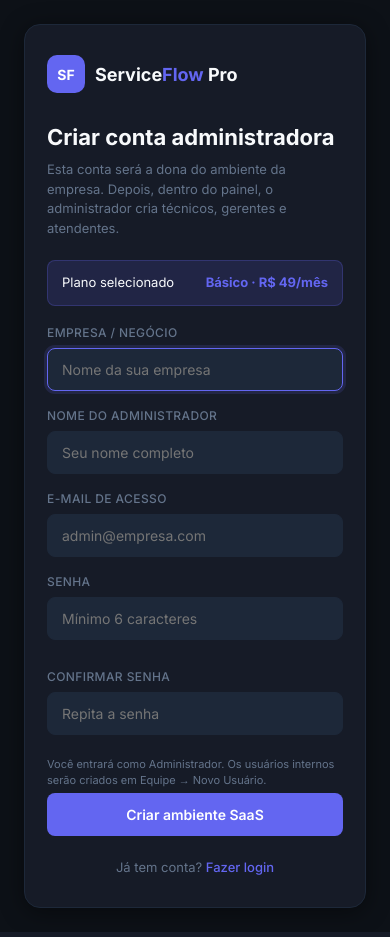
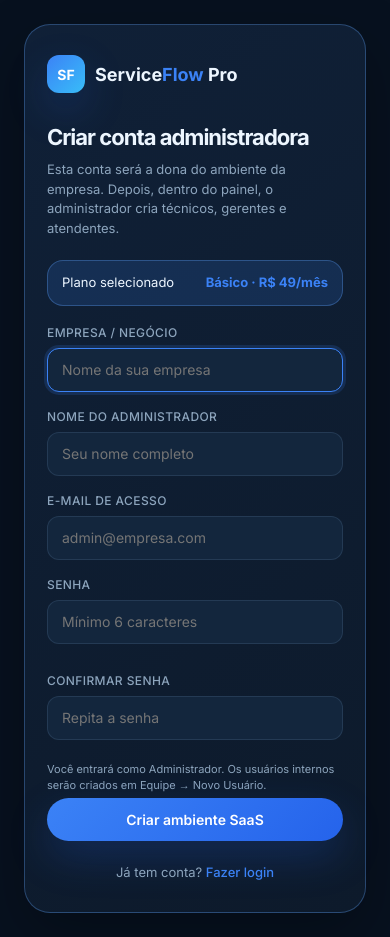
Before and after one commit to AdrianKoll/ServiceFlow, a Flask app: page /cadastro in a window 390 px wide. Run offline with Flask 3, Linux system fonts and the light colour scheme.

Commit message:
feat: aplicar identidade visual bento azul
Aplica tema visual global com superfícies escuras em camadas, cartões bento, tipografia monoespaçada para métricas, azul como cor principal e ajustes responsivos. O tema é carregado nas telas autenticadas, públicas, de login e cadastro.\n\nCo-authored-by: Manus <dev-agent@manus.ai>

```diff
--- a/core/context.py
+++ b/core/context.py
@@ -12,9 +12,9 @@ def register_context_processors(app):
         unread_count  = get_unread_count()
         from flask import session, url_for
         theme         = session.get('theme', 'dark')
-        primary_color = session.get('primary_color', '#6366f1')
+        primary_color = session.get('primary_color', '#2563eb')
         font_size     = session.get('font_size', '14')
-        avatar_color  = session.get('avatar_color', '#6366f1')
+        avatar_color  = session.get('avatar_color', '#2563eb')
         avatar_url = url_for('static', filename=current_user.avatar) if current_user and current_user.avatar else None
         role          = current_user.role if current_user else 'admin'
         current_plan  = get_current_plan(current_user) if current_user else PLAN_CATALOG['basic']
--- a/static/css/sidebar.css
+++ b/static/css/sidebar.css
@@ -163,7 +163,7 @@
   height: 32px;
   border-radius: 50%;
   background: var(--primary);
-  border: 1px solid rgba(99, 102, 241, 0.3);
+  border: 1px solid rgba(37, 99, 235, 0.3);
   display: flex;
   align-items: center;
   justify-content: center;
--- /dev/null
+++ b/static/css/theme.css
@@ -0,0 +1,172 @@
+/* Tema visual ServiceFlow: Midnight Blue Bento.
+   Superfícies em camadas, cartões amplos e azul como assinatura da marca. */
+
+:root {
+  --bg: #07111f;
+  --bg-card: #0d1a2b;
+  --bg-hover: #13263d;
+  --bg-elevated: #102239;
+  --border: rgba(148, 190, 235, 0.13);
+  --border-strong: rgba(96, 165, 250, 0.32);
+  --text: #edf6ff;
+  --text-muted: #8da5bd;
+  --text-subtle: #526b83;
+  --primary: #3b82f6;
+  --primary-hover: #60a5fa;
+  --primary-fg: #ffffff;
+  --primary-alpha: rgba(59, 130, 246, 0.16);
+  --success: #35d399;
+  --warning: #f5c451;
+  --danger: #fb7185;
+  --info: #38bdf8;
+  --radius: 14px;
+  --radius-sm: 10px;
+  --radius-lg: 24px;
+  --shadow: 0 22px 60px rgba(0, 0, 0, 0.28);
+  --shadow-blue: 0 16px 42px rgba(37, 99, 235, 0.22);
+}
+
+.light {
+  --bg: #f4f8fc;
+  --bg-card: #ffffff;
+  --bg-hover: #eaf2fb;
+  --bg-elevated: #f8fbff;
+  --border: rgba(30, 78, 121, 0.13);
+  --border-strong: rgba(37, 99, 235, 0.32);
+  --text: #10243a;
+  --text-muted: #60758a;
+  --text-subtle: #8ba0b4;
+  --primary: #2563eb;
+  --primary-hover: #1d4ed8;
+  --primary-alpha: rgba(37, 99, 235, 0.1);
+  --shadow: 0 16px 40px rgba(31, 65, 102, 0.1);
+}
+
+body {
+  background:
+    radial-gradient(circle at 88% -10%, rgba(37, 99, 235, 0.14), transparent 30rem),
+    radial-gradient(circle at 8% 0%, rgba(56, 189, 248, 0.06), transparent 24rem),
+    var(--bg);
+}
+
+html, body, button, input, select, textarea { font-family: "Inter", -apple-system, BlinkMacSystemFont, "Segoe UI", sans-serif; }
+
+h1, h2, h3, .page-title, .dash-greeting-title { letter-spacing: -0.045em; }
+.kpi-value, .dash-stat-value, .pricing-price, .subscription-price, .billing-overview-main h2,
+.health-ring span, .team-score-item strong { font-family: "IBM Plex Mono", "SFMono-Regular", Consolas, monospace; font-variant-numeric: tabular-nums; }
+
+.layout { background: transparent; }
+.page-body { max-width: 1380px; padding: 30px clamp(18px, 3vw, 42px) 42px; }
+
+.card,
+.modal,
+.pricing-card,
+.alert-card {
+  background: linear-gradient(145deg, color-mix(in srgb, var(--bg-card) 96%, var(--primary) 4%), var(--bg-card));
+  border: 1px solid var(--border);
+  border-radius: var(--radius-lg);
+  box-shadow: var(--shadow);
+}
+.card { padding: 22px; }
+.card:hover { border-color: color-mix(in srgb, var(--border-strong) 70%, var(--border)); }
+.card-header { padding: 0 0 16px; border-bottom: 1px solid var(--border); }
+.card-title { font-size: 12px; text-transform: uppercase; letter-spacing: .08em; color: var(--text-muted); }
+.card-body { padding: 18px 0 0; }
+
+.page-header { margin-bottom: 24px; }
+.page-title { font-size: clamp(26px, 3vw, 38px); font-weight: 750; }
+.page-subtitle { margin-top: 7px; color: var(--text-muted); }
+
+.btn { border-radius: 999px; min-height: 38px; padding: 8px 16px; font-weight: 650; transition: transform .2s ease, border-color .2s ease, background .2s ease, box-shadow .2s ease; }
+.btn:hover { transform: translateY(-1px); }
+.btn-primary { background: linear-gradient(135deg, var(--primary), #2563eb); box-shadow: var(--shadow-blue); }
+.btn-primary:hover { background: linear-gradient(135deg, var(--primary-hover), var(--primary)); }
+.btn-secondary { background: var(--bg-hover); border-color: var(--border); }
+.btn-ghost { border-radius: 999px; }
+
+.form-control,
+.search-input,
+.header-search input { background: color-mix(in srgb, var(--bg) 78%, var(--bg-card)); border-color: var(--border); border-radius: 12px; min-height: 42px; }
+.form-control:focus, .search-input:focus, .header-search input:focus { border-color: var(--primary); box-shadow: 0 0 0 4px var(--primary-alpha); }
+.form-label { text-transform: uppercase; letter-spacing: .08em; font-size: 10px; font-weight: 750; }
+
+.kpi-grid, .insight-grid, .dash-charts-grid, .dash-grid, .dash-stats-row { gap: 18px; }
+.kpi-card { min-height: 142px; padding: 22px; }
+.kpi-label { text-transform: uppercase; letter-spacing: .08em; font-size: 10px; }
+.kpi-value { font-size: clamp(26px, 3vw, 38px); letter-spacing: -.07em; }
+.pro-kpi::after { width: 130px; height: 130px; right: -42px; top: -48px; background: radial-gradient(circle, var(--primary-alpha), transparent 68%); }
+.progress-bar { height: 6px; border-radius: 999px; background: var(--bg-hover); }
+.progress-fill { border-radius: inherit; background: linear-gradient(90deg, var(--primary), #60a5fa); }
+
+.insight-card, .dash-recent-card { min-height: 220px; }
+.insight-card .card-header, .dash-recent-card .card-header { padding-bottom: 14px; }
+.health-list div, .activity-item, .team-score-item, .decision-card { border-radius: 14px; background: color-mix(in srgb, var(--bg-hover) 72%, transparent); border-color: var(--border); }
+.health-list div { padding: 11px 12px; }
+.activity-item, .team-score-item { padding: 12px; }
+.activity-icon, .team-avatar { border-radius: 12px; background: var(--primary-alpha); color: var(--primary); }
+
+.table-container { border: 1px solid var(--border); border-radius: 16px; overflow: hidden; }
+table { font-size: 13px; }
+th { background: color-mix(in srgb, var(--bg-hover) 72%, transparent); padding: 13px 15px; letter-spacing: .09em; }
+td { padding: 14px 15px; }
+tbody tr:hover { background: var(--primary-alpha); }
+
+.badge { border-radius: 999px; padding: 4px 9px; font-size: 10px; letter-spacing: .02em; }
+
+.sidebar { background: color-mix(in srgb, var(--bg-card) 92%, var(--bg)); border-right-color: var(--border); }
+.sidebar-header { padding: 22px 20px; border-bottom-color: var(--border); }
+.sidebar-logo-icon { border-radius: 12px; background: linear-gradient(135deg, var(--primary), #60a5fa); box-shadow: var(--shadow-blue); }
+.sidebar-logo-text { letter-spacing: -.04em; }
+.nav-group { margin-bottom: 24px; }
+.nav-group-label { font-size: 9px; letter-spacing: .14em; color: var(--text-subtle); }
+.nav-item { border-radius: 12px; padding: 10px 12px; }
+.nav-item:hover { background: var(--bg-hover); }
+.nav-item.active { background: var(--primary-alpha); color: #93c5fd; box-shadow: inset 3px 0 0 var(--primary); }
+.sidebar-plan-card { border-radius: 20px; background: linear-gradient(145deg, var(--bg-elevated), var(--primary-alpha)); border-color: var(--border); }
+.sidebar-upgrade-btn { border-radius: 999px; background: var(--primary); box-shadow: var(--shadow-blue); }
+
+.header { height: 70px; padding: 0 clamp(18px, 3vw, 42px); background: color-mix(in srgb, var(--bg) 78%, transparent); border-bottom-color: var(--border); backdrop-filter: blur(18px); }
+.header-search { max-width: 460px; }
+.header-search input { border-radius: 999px; padding-top: 9px; padding-bottom: 9px; }
+.header-btn { border-radius: 12px; }
+.profile-btn { border: 1px solid transparent; }
+.profile-btn:hover { border-color: var(--border); }
+.profile-avatar { background: linear-gradient(135deg, var(--primary), #38bdf8); box-shadow: var(--shadow-blue); }
+.dropdown-panel { border-radius: 18px; background: var(--bg-card); border-color: var(--border-strong); box-shadow: var(--shadow); }
+
+.dash-greeting { margin-bottom: 26px; }
+.dash-greeting-title { font-size: clamp(28px, 4vw, 44px); }
+.dash-greeting-sub { font-size: 14px; }
+.quick-actions { gap: 10px; }
+
+.public-page { background: radial-gradient(circle at 80% 0%, rgba(37, 99, 235, .2), transparent 34rem), var(--bg); }
+.public-nav { padding: 18px clamp(18px, 5vw, 80px); border-bottom-color: var(--border); }
+.public-logo-icon { background: linear-gradient(135deg, var(--primary), #38bdf8); box-shadow: var(--shadow-blue); }
+.public-btn { border-radius: 999px; }
+.public-btn-primary { background: linear-gradient(135deg, var(--primary), #2563eb); box-shadow: var(--shadow-blue); }
+.hero-preview, .preview-card, .preview-chart, .preview-list, .feature-card, .plan-card { border-radius: 24px; border-color: var(--border); }
+.preview-card, .preview-chart, .preview-list { background: color-mix(in srgb, var(--bg-card) 86%, var(--primary) 14%); }
+.feature-card, .plan-card { background: linear-gradient(145deg, var(--bg-card), var(--bg-elevated)); }
+
+.flash { border-radius: 14px; }
+
+/* Auth pages share the same calm, layered workspace language. */
+.auth-card {
+  background: linear-gradient(145deg, color-mix(in srgb, var(--bg-card) 94%, var(--primary) 6%), var(--bg-card)) !important;
+  border-radius: 26px !important;
+  border-color: var(--border-strong) !important;
+  box-shadow: var(--shadow) !important;
+}
+.auth-logo-icon { background: linear-gradient(135deg, var(--primary), #38bdf8) !important; border-radius: 12px !important; box-shadow: var(--shadow-blue); }
+.auth-title { letter-spacing: -.045em; }
+.auth-card .btn-primary { border-radius: 999px !important; background: linear-gradient(135deg, var(--primary), #2563eb) !important; box-shadow: var(--shadow-blue); }
+.auth-card .form-control { min-height: 44px; border-radius: 12px !important; }
+.plan-pill { border-radius: 16px !important; border-color: var(--border-strong) !important; }
+
+@media (max-width: 768px) {
+  .page-body { padding: 22px 14px 30px; }
+  .header { height: 62px; padding: 0 14px; }
+  .card { padding: 18px; border-radius: 20px; }
+  .kpi-card { min-height: 124px; }
+  .dash-greeting-title { font-size: 28px; }
+}
--- a/static/css/topbar.css
+++ b/static/css/topbar.css
@@ -221,7 +221,7 @@
   background: var(--bg-hover);
 }
 .notif-item.unread {
-  background: rgba(99, 102, 241, 0.06);
+  background: rgba(37, 99, 235, 0.06);
 }
 .notif-dot {
   width: 8px;
--- a/static/css/variables.css
+++ b/static/css/variables.css
@@ -6,7 +6,7 @@
 
 /* ── Tokens: tema escuro (padrão) ──
    Fonte: hsl(225 21% 7%), hsl(225 22% 11%), hsl(217 33% 17%)
-   Primary: hsl(243 75% 59%) = indigo #6366f1
+   Primary: azul ServiceFlow
    ─────────────────────────────────────── */
 :root {
   color-scheme: dark;
@@ -38,13 +38,13 @@
 
   /* ──────────────────────────────────────────
 
-     Primária — Indigo
+     Primária — Azul ServiceFlow
 
      ────────────────────────────────────────── */
-  --primary: #6366f1;
-  --primary-hover: #5558e3;
+  --primary: #2563eb;
+  --primary-hover: #1d4ed8;
   --primary-fg: #ffffff;
-  --primary-alpha: rgba(99, 102, 241, 0.15);
+  --primary-alpha: rgba(37, 99, 235, 0.15);
 
   /* ──────────────────────────────────────────
 
@@ -103,13 +103,13 @@
 
   /* ──────────────────────────────────────────
 
-     Primária — Indigo (igual no escuro)
+     Primária — Azul ServiceFlow
 
      ────────────────────────────────────────── */
-  --primary: #6366f1;
-  --primary-hover: #5558e3;
+  --primary: #2563eb;
+  --primary-hover: #1d4ed8;
   --primary-fg: #ffffff;
-  --primary-alpha: rgba(99, 102, 241, 0.1);
+  --primary-alpha: rgba(37, 99, 235, 0.1);
 
   /* ──────────────────────────────────────────
 
--- a/templates/base.html
+++ b/templates/base.html
@@ -5,7 +5,7 @@
   <meta name="viewport" content="width=device-width, initial-scale=1.0"/>
   <title>{% block title %}ServiceFlow Pro{% endblock %}</title>
   <link rel="preconnect" href="https://fonts.googleapis.com"/>
-  <link href="https://fonts.googleapis.com/css2?family=Inter:wght@400;500;600;700&display=swap" rel="stylesheet"/>
+  <link href="https://fonts.googleapis.com/css2?family=IBM+Plex+Mono:wght@400;500;600;700&family=Inter:wght@400;500;600;700&display=swap" rel="stylesheet"/>
   <!-- ─── Folhas de estilo organizadas por camada ───────────────────
        Ordem de carregamento:
        1. variables  → tokens globais de cor, fonte, espaçamento, borda e sombra
@@ -31,6 +31,7 @@
   <link rel="stylesheet" href="{{ url_for('static', filename='css/modules/relatorios.css') }}"/>
   <link rel="stylesheet" href="{{ url_for('static', filename='css/modules/configuracoes.css') }}"/>
   <link rel="stylesheet" href="{{ url_for('static', filename='css/responsive.css') }}"/>
+  <link rel="stylesheet" href="{{ url_for('static', filename='css/theme.css') }}"/>
   <style>
     .pos-relative { position: relative; }
     .notif-rel { position: relative; }
--- a/templates/cadastro.html
+++ b/templates/cadastro.html
@@ -5,9 +5,10 @@
   <meta name="viewport" content="width=device-width, initial-scale=1.0"/>
   <title>Criar Conta — ServiceFlow Pro</title>
   <link rel="preconnect" href="https://fonts.googleapis.com"/>
-  <link href="https://fonts.googleapis.com/css2?family=Inter:wght@400;500;600;700&display=swap" rel="stylesheet"/>
+  <link href="https://fonts.googleapis.com/css2?family=IBM+Plex+Mono:wght@400;500;600;700&family=Inter:wght@400;500;600;700&display=swap" rel="stylesheet"/>
   <link rel="stylesheet" href="{{ url_for('static', filename='css/variables.css') }}"/>
   <link rel="stylesheet" href="{{ url_for('static', filename='css/base.css') }}"/>
+  <link rel="stylesheet" href="{{ url_for('static', filename='css/theme.css') }}"/>
   <style>
     * { box-sizing: border-box; margin: 0; padding: 0; }
     body { font-family:'Inter',sans-serif; background:var(--bg); color:var(--text); min-height:100vh; display:flex; align-items:center; justify-content:center; padding:24px; }
@@ -16,7 +17,7 @@
     .auth-logo-icon { width:38px; height:38px; background:var(--primary); border-radius:10px; display:flex; align-items:center; justify-content:center; font-size:14px; font-weight:700; color:#fff; }
     .auth-logo-text { font-size:18px; font-weight:700; color:var(--text); } .auth-logo-text span { color:var(--primary); }
     .auth-title { font-size:22px; font-weight:700; margin-bottom:6px; } .auth-sub { font-size:13px; color:var(--text-muted); margin-bottom:22px; line-height:1.5; }
-    .plan-pill { display:flex; justify-content:space-between; gap:12px; align-items:center; padding:12px 14px; border-radius:var(--radius); background:var(--primary-alpha); border:1px solid rgba(99,102,241,.25); margin-bottom:18px; font-size:13px; }
+    .plan-pill { display:flex; justify-content:space-between; gap:12px; align-items:center; padding:12px 14px; border-radius:var(--radius); background:var(--primary-alpha); border:1px solid rgba(37,99,235,.25); margin-bottom:18px; font-size:13px; }
     .plan-pill strong { color:var(--primary); } .form-group { margin-bottom:16px; } .form-row { display:grid; grid-template-columns:1fr 1fr; gap:12px; }
     .form-label { display:block; font-size:12px; font-weight:500; color:var(--text-muted); margin-bottom:6px; text-transform:uppercase; letter-spacing:.4px; }
     .form-control { width:100%; padding:10px 14px; background:var(--bg-hover); border:1px solid var(--border); border-radius:var(--radius); color:var(--text); font-size:14px; font-family:'Inter',sans-serif; transition:border-color .15s, box-shadow .15s; outline:none; }
--- a/templates/configuracoes.html
+++ b/templates/configuracoes.html
@@ -78,7 +78,7 @@
               <div style="height:1px;background:var(--border);margin:16px 0"></div>
               <div style="font-size:13px;font-weight:600;margin-bottom:6px">Cor do avatar sem foto</div>
               <div style="display:flex;flex-wrap:wrap;gap:8px;margin-bottom:8px" id="avatarSwatches">
-                {% for c in ['#6366f1','#6e56cf','#2563eb','#0891b2','#16a34a','#ca8a04','#dc2626','#db2777','#374151','#0f766e'] %}
+                {% for c in ['#2563eb','#3b82f6','#60a5fa','#0891b2','#16a34a','#ca8a04','#dc2626','#db2777','#374151','#0f766e'] %}
                 <button type="button" data-acolor="{{ c }}"
                   style="width:26px;height:26px;border-radius:50%;background:{{ c }};border:3px solid {% if c == avatar_color %}white{% else %}transparent{% endif %};
                   box-shadow:{% if c == avatar_color %}0 0 0 2px {{ c }}{% else %}none{% endif %};cursor:pointer;outline:none;transition:transform .15s">
@@ -207,7 +207,7 @@
 
           {# Paleta de presets #}
           {% set presets = [
-            ('#6366f1','Indigo'),('#6e56cf','Violeta'),('#2563eb','Azul'),
+            ('#2563eb','Azul'),('#3b82f6','Azul claro'),('#6e56cf','Violeta'),
             ('#0891b2','Ciano'), ('#16a34a','Verde'), ('#ca8a04','Âmbar'),
             ('#dc2626','Vermelho'),('#db2777','Rosa'),('#374151','Cinza'),
           ] %}
@@ -543,7 +543,7 @@
   var btnReset = document.getElementById('btnResetAparencia');
   if (btnReset) {
     btnReset.addEventListener('click', function(){
-      applyColorPreview('#6366f1');
+      applyColorPreview('#2563eb');
       applyFontPreview('14');
     });
   }
--- a/templates/equipe.html
+++ b/templates/equipe.html
@@ -29,7 +29,7 @@
   {% for u in users %}
   <div class="card" style="padding:20px">
     <div style="display:flex;align-items:center;gap:14px;margin-bottom:14px">
-      <div style="width:48px;height:48px;border-radius:50%;background:var(--primary-alpha);border:1px solid rgba(99,102,241,0.3);display:flex;align-items:center;justify-content:center;font-size:16px;font-weight:700;color:var(--primary);flex-shrink:0">
+      <div style="width:48px;height:48px;border-radius:50%;background:var(--primary-alpha);border:1px solid rgba(37,99,235,0.3);display:flex;align-items:center;justify-content:center;font-size:16px;font-weight:700;color:var(--primary);flex-shrink:0">
         {{ u.name[:2].upper() }}
       </div>
       <div style="flex:1;min-width:0">
--- a/templates/landing.html
+++ b/templates/landing.html
@@ -5,10 +5,11 @@
   <meta name="viewport" content="width=device-width, initial-scale=1.0"/>
   <title>ServiceFlow Pro — Gestão de serviços em um só lugar</title>
   <link rel="preconnect" href="https://fonts.googleapis.com"/>
-  <link href="https://fonts.googleapis.com/css2?family=Inter:wght@400;500;600;700;800&display=swap" rel="stylesheet"/>
+  <link href="https://fonts.googleapis.com/css2?family=IBM+Plex+Mono:wght@400;500;600;700&family=Inter:wght@400;500;600;700;800&display=swap" rel="stylesheet"/>
   <link rel="stylesheet" href="{{ url_for('static', filename='css/variables.css') }}"/>
   <link rel="stylesheet" href="{{ url_for('static', filename='css/base.css') }}"/>
   <link rel="stylesheet" href="{{ url_for('static', filename='css/landing.css') }}"/>
+  <link rel="stylesheet" href="{{ url_for('static', filename='css/theme.css') }}"/>
 </head>
 <body class="public-page">
   <header class="public-nav">
--- a/templates/login.html
+++ b/templates/login.html
@@ -5,9 +5,10 @@
   <meta name="viewport" content="width=device-width, initial-scale=1.0"/>
   <title>Login — ServiceFlow Pro</title>
   <link rel="preconnect" href="https://fonts.googleapis.com"/>
-  <link href="https://fonts.googleapis.com/css2?family=Inter:wght@400;500;600;700&display=swap" rel="stylesheet"/>
+  <link href="https://fonts.googleapis.com/css2?family=IBM+Plex+Mono:wght@400;500;600;700&family=Inter:wght@400;500;600;700&display=swap" rel="stylesheet"/>
   <link rel="stylesheet" href="{{ url_for('static', filename='css/variables.css') }}"/>
   <link rel="stylesheet" href="{{ url_for('static', filename='css/base.css') }}"/>
+  <link rel="stylesheet" href="{{ url_for('static', filename='css/theme.css') }}"/>
   <style>
     * { box-sizing: border-box; margin: 0; padding: 0; }
     body {
--- a/templates/mensagens.html
+++ b/templates/mensagens.html
@@ -87,7 +87,7 @@
 
       <!-- Mensagens -->
       <div class="chat-msgs" id="chatMsgs">
-        {% set avatar_palette = ['#3b82f6','#8b5cf6','#06b6d4','#6366f1','#f43f5e','#f59e0b','#10b981'] %}
+        {% set avatar_palette = ['#3b82f6','#8b5cf6','#06b6d4','#2563eb','#f43f5e','#f59e0b','#10b981'] %}
         {% for msg, sender_name in thread_messages %}
         {% set is_mine = msg.sender_id == session.get('user_id') %}
         {% set sname = sender_name or 'Desconhecido' %}
```
Also changed, not shown: static/css/components.css (+9 -9 lines), static/css/landing.css (+8 -8 lines).
